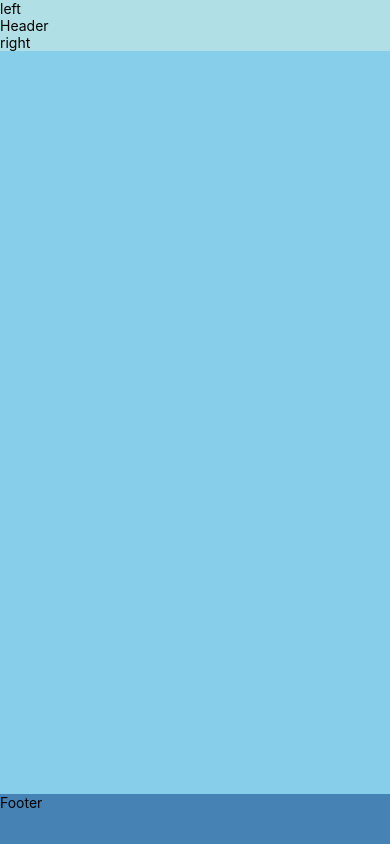
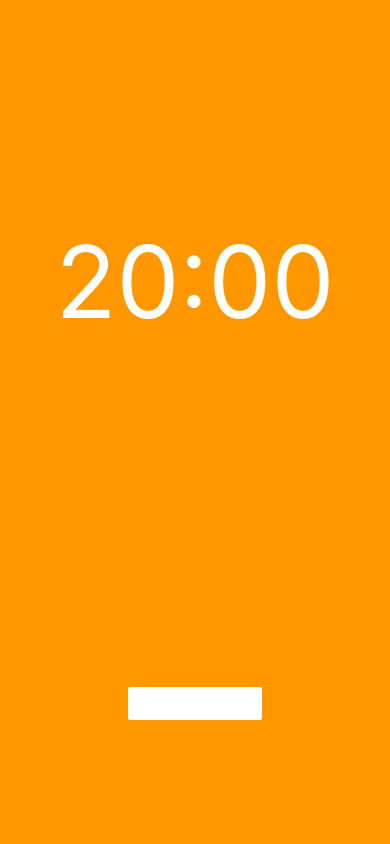
Before and after one commit to zlatjs2/timer-reactNative, a React Native app: screen / in a window 390 px wide. Built offline with nearby package versions, Linux system fonts and the light colour scheme.

Commit message:
flexbox study

```diff
--- a/App.js
+++ b/App.js
@@ -1,28 +1,10 @@
 import React, { Component } from 'react';
-import { StyleSheet, Text, View } from 'react-native';
-import Header from './Header';
-import Footer from './Footer';
+import Timer from './Timer';
 
 class App extends Component {
   render() {
-    return (
-      <View style={styles.wrapper}>
-        <Header />
-        <View style={styles.container} />
-        <Footer />
-      </View>
-    );
+    return <Timer />;
   }
 }
 
-const styles = StyleSheet.create({
-  wrapper: {
-    flex: 1
-  },
-  container: {
-    flexGrow: 1,
-    backgroundColor: 'skyblue'
-  }
-});
-
 export default App;
--- a/Footer.js
+++ /dev/null
@@ -1,19 +0,0 @@
-import React from 'react'
-import { StyleSheet, Text, View } from 'react-native';
-
-const Footer = (props) => {
-  return (
-    <View style={styles.footer}>
-      <Text>Footer</Text>
-    </View>
-  )
-}
-
-const styles = StyleSheet.create({
-  footer: {
-    height: 50,
-    backgroundColor: 'steelblue'
-  }
-});
-
-export default Footer;
--- a/Header.js
+++ /dev/null
@@ -1,30 +0,0 @@
-import React from 'react';
-import { StyleSheet, Text, View } from 'react-native';
-
-const Header = (props) => {
-  return (
-    <View style={styles.header}>
-      <View style={styles.left}>
-        <Text style={styles.title}>left</Text>
-      </View>
-      <Text style={styles.title}>Header</Text>
-      <View style={styles.right}>
-        <Text style={styles.title}>right</Text>
-      </View>
-    </View>
-  )
-}
-
-const styles = StyleSheet.create({
-  header: {
-    // flexWrap: 'no-wrap',
-    backgroundColor: 'powderblue'
-  },
-  title: {},
-  left: {
-  },
-  right: {
-  }
-});
-
-export default Header;
--- /dev/null
+++ b/Timer.js
@@ -0,0 +1,56 @@
+import React, { Component } from 'react';
+import { StyleSheet, Text, View } from 'react-native';
+import ControlButton from './components/ControlButton';
+
+class Timer extends Component {
+  constructor(props) {
+    super(props);
+
+    this.state = {
+      colors: '#FF9800'
+    }
+  }
+
+  onChangeTheme = () => {
+    alert('You tapped the button!');
+  }
+  render() {
+    const { colors } = this.state;
+    console.log('# colors', colors);
+    return (
+      <View style={styles.container}>
+        <View style={styles.content}>
+          <Text style={styles.time}>20:00</Text>
+        </View>
+        <View style={styles.bottom}>
+          <ControlButton
+            onChangeTheme={this.onChangeTheme}
+          />
+        </View>
+      </View>
+    );
+  }
+}
+
+const styles = StyleSheet.create({
+  container: {
+    flex: 1,
+    backgroundColor: '#FF9800'
+  },
+  content: {
+    flex: 2,
+    justifyContent: 'center',
+    alignSelf: 'center'
+  },
+  bottom: {
+    flex: 1,
+    justifyContent: 'center',
+    alignSelf: 'center'
+  },
+  time: {
+    fontSize: 100,
+    color: '#fff'
+  }
+});
+
+export default Timer;
--- /dev/null
+++ b/components/ControlButton.js
@@ -0,0 +1,19 @@
+import React from 'react';
+import { StyleSheet, Button } from 'react-native';
+
+const styles = StyleSheet.create({
+  button: {}
+});
+
+const ControlButton = ({ onChangeTheme }) => {
+  return (
+    <Button
+      onPress={onChangeTheme}
+      title="change theme!"
+      color="#fff"
+      accessibilityLabel="Learn more about this purple button"
+    />
+  );
+};
+
+export default ControlButton;
```
Also changed, not shown: 1 other file (tests, documents, lock files or other folders).
